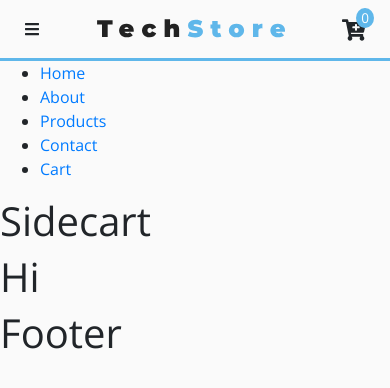
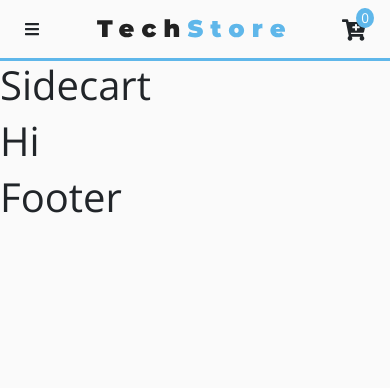
Before and after one commit to Molderck/TechStore-ReactJS, a React (Create React App) app in the folder tech-store/: page / in a window 390 px wide. Shown: the top 388 px of the page. Built offline with nearby package versions, Linux system fonts and the light colour scheme.

Commit message:
Added CSS Media Query for styled component SideWrapper

```diff
--- a/tech-store/src/components/Sidebar.js
+++ b/tech-store/src/components/Sidebar.js
@@ -10,7 +10,7 @@ export default function Sidebar() {
       {value => {
         const { links, sidebarOpen, handleSidebar } = value;
         return (
-          <SideWrapper>
+          <SideWrapper show={sidebarOpen}>
             <ul>
                 {links.map(link => {
                   return (
@@ -28,5 +28,40 @@ export default function Sidebar() {
 }
 
 const SideWrapper = styled.nav`
+  position: fixed;
+  top: 61px;
+  left: 0;
+  width: 100%;
+  height: 100%;
+  background: var(--mainGrey);
+  z-index: 1;
+  border-right: 4px solid var(--primaryColor);
+  transition: var(--mainTransition);
+  transform: ${props => (props.show ? "translateX(0)":"translateX(-100%)")};
 
+  ul {
+    list-style-type: none;
+    padding: 0 !important;
+  }
+
+  .sidebar-link {
+    display: block;
+    font-size: 1.5rem;
+    text-transform: capitalize;
+    color: var(--mainBlack);
+    padding: 0.5rem 1.5rem;
+    background: transparent;
+    transition: var(--mainTransition);
+  }
+
+  .sidebar-link:hover {
+    background: var(--primaryColor);
+    color: var(--mainWhite);
+    padding: 0.5rem 1.5rem 0.5rem 2.5rem;
+    text-decoration: none;s
+  }
+
+  @media (min-width:576px){
+    width: 20rem;
+  }
 `
```
